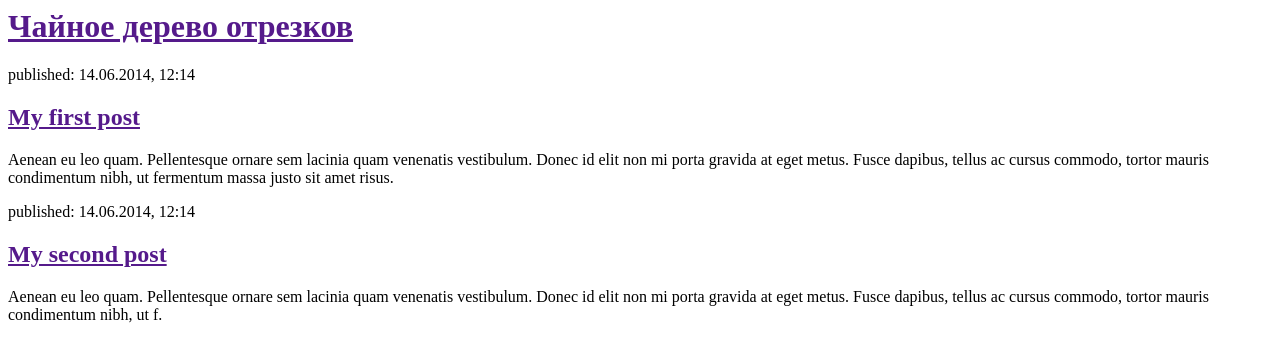
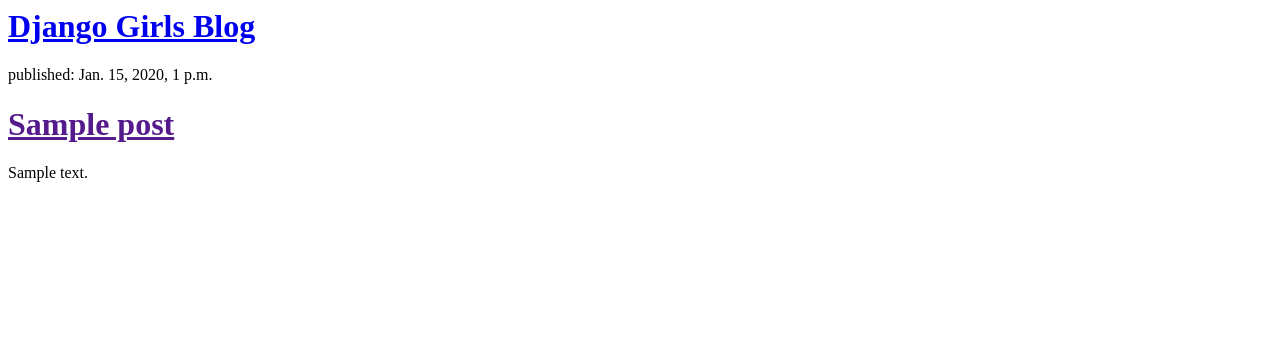
Before and after one commit to Sadie98/first_django_site, a Django app: template review/templates/review/post_list.html in a window 1280 px wide. Shown: the top 362 px of the page. Run offline with Django 3.2, Linux system fonts and the light colour scheme; the template is opened without the code that fills it: values that come from a table or form of the project are taken from there, others are empty; tables that the repository leaves empty hold one stand-in row (values such as "Sample post").

Commit message:
Modified templates to display posts from database.

```diff
--- a/mysite/settings.py
+++ b/mysite/settings.py
@@ -25,7 +25,7 @@ SECRET_KEY = 'bn$z_!8*cy2huve&b*0$+km2@u41_xoh%-i$r1-%+2k4yy-s)h'
 # SECURITY WARNING: don't run with debug turned on in production!
 DEBUG = True
 
-ALLOWED_HOSTS = ['sadie98.pythonanywhere.com',]
+ALLOWED_HOSTS = ['sadie98.pythonanywhere.com',  '127.0.0.1',]
 
 
 # Application definition
--- a/review/templates/review/post_list.html
+++ b/review/templates/review/post_list.html
@@ -1,22 +1,19 @@
+
 <html>
         <head>
             <title>Чайное дерево отрезков</title>
         </head>
         <body>
             <div>
-                <h1><a href="">Чайное дерево отрезков</a></h1>
-            </div>
+        <h1><a href="/">Django Girls Blog</a></h1>
+    </div>
 
-            <div>
-                <p>published: 14.06.2014, 12:14</p>
-                <h2><a href="">My first post</a></h2>
-                <p>Aenean eu leo quam. Pellentesque ornare sem lacinia quam venenatis vestibulum. Donec id elit non mi porta gravida at eget metus. Fusce dapibus, tellus ac cursus commodo, tortor mauris condimentum nibh, ut fermentum massa justo sit amet risus.</p>
-            </div>
-
-            <div>
-                <p>published: 14.06.2014, 12:14</p>
-                <h2><a href="">My second post</a></h2>
-                <p>Aenean eu leo quam. Pellentesque ornare sem lacinia quam venenatis vestibulum. Donec id elit non mi porta gravida at eget metus. Fusce dapibus, tellus ac cursus commodo, tortor mauris condimentum nibh, ut f.</p>
-            </div>
+    {% for post in posts %}
+        <div>
+            <p>published: {{ post.published_date }}</p>
+            <h1><a href="">{{ post.title }}</a></h1>
+            <p>{{ post.text|linebreaksbr }}</p>
+        </div>
+    {% endfor %}
         </body>
     </html>
--- a/review/views.py
+++ b/review/views.py
@@ -1,4 +1,7 @@
 from django.shortcuts import render
+from django.utils import timezone
+from .models import Post
 
 def post_list(request):
-    return render(request, 'review/post_list.html', {})
+    posts = Post.objects.filter(published_date__lte=timezone.now()).order_by('published_date')
+    return render(request, 'review/post_list.html', {'posts': posts} )
```
